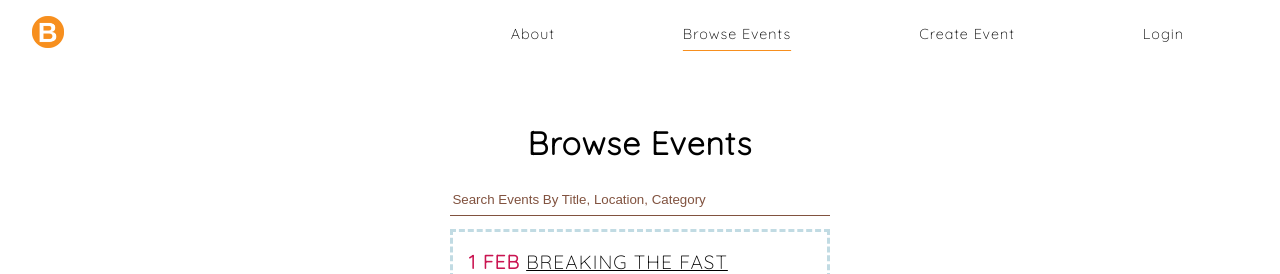
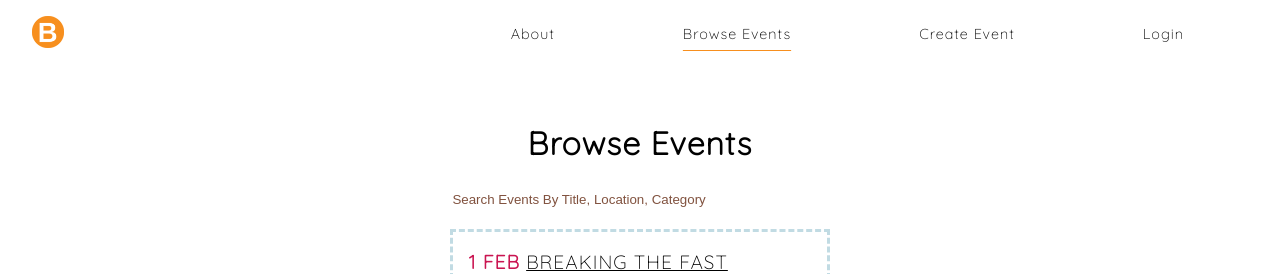
Before and after one commit to dngst/brightevents, a React (Create React App) app: page /events in a window 1280 px wide. Shown: the top 274 px of the page. Built offline with nearby package versions, Linux system fonts and the light colour scheme.

Commit message:
Use transparent input field for event search

```diff
--- a/src/components/input/Input.js
+++ b/src/components/input/Input.js
@@ -4,7 +4,8 @@ const Input = styled.input.attrs((props) => ({
   type: "text",
 }))`
   border: none;
-  border-bottom: 1px solid ${(props) => props.theme.brown};
+  border-bottom: 1px solid
+    ${(props) => (props.transparent ? "props.theme.white" : props.theme.brown)};
   display: block;
   height: 2rem;
   width: 100%;
--- a/src/pages/ViewEvents.js
+++ b/src/pages/ViewEvents.js
@@ -13,7 +13,10 @@ const ViewEvents = () => {
         <title>Events | Bright Events</title>
       </Helmet>
       <Title>browse events</Title>
-      <Input placeholder="search events by title, location, category" />
+      <Input
+        placeholder="search events by title, location, category"
+        transparent
+      />
       <Card>
         <Paragraph className="card-title">
           <span>1 feb</span> <Link to="event">breaking the fast</Link>
```
